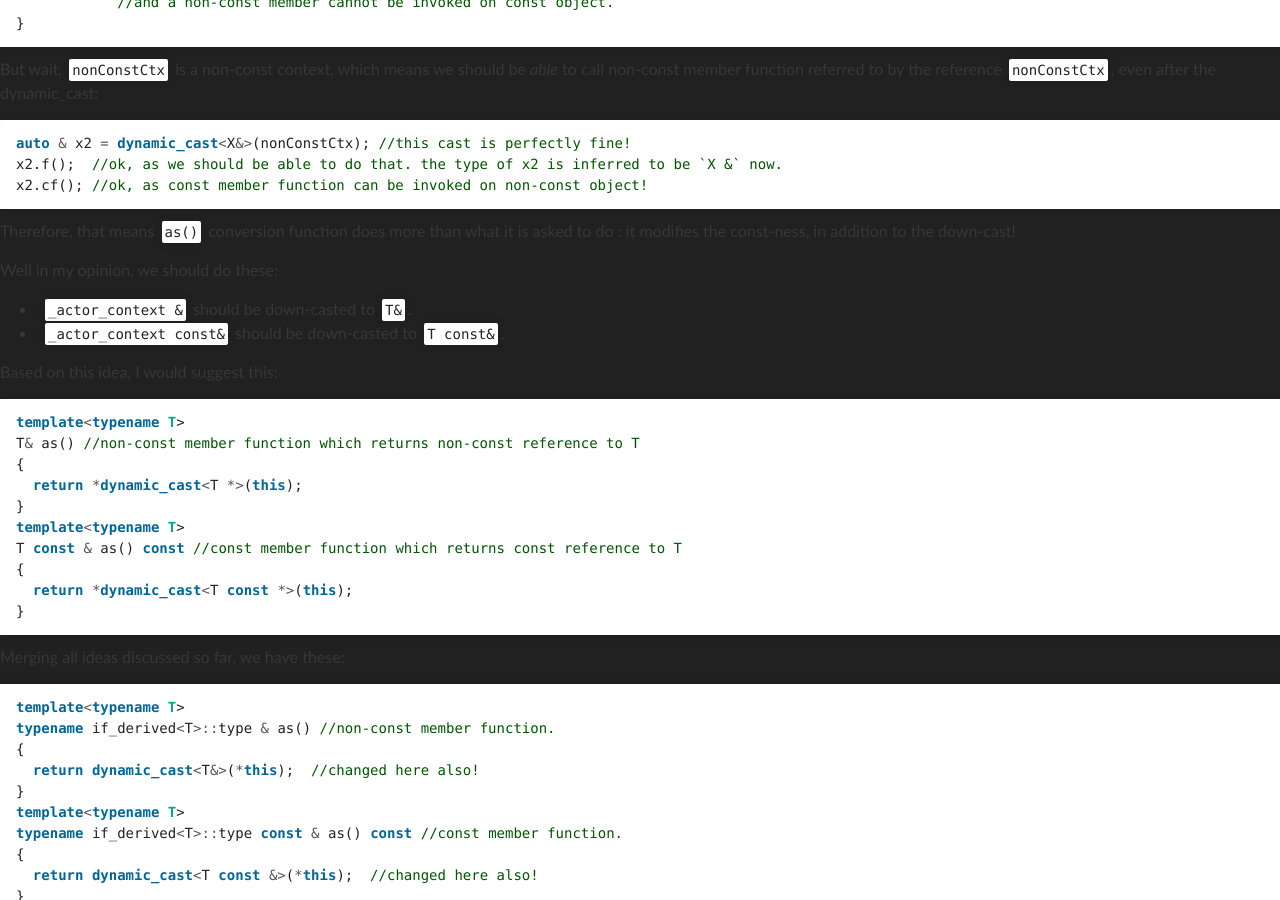
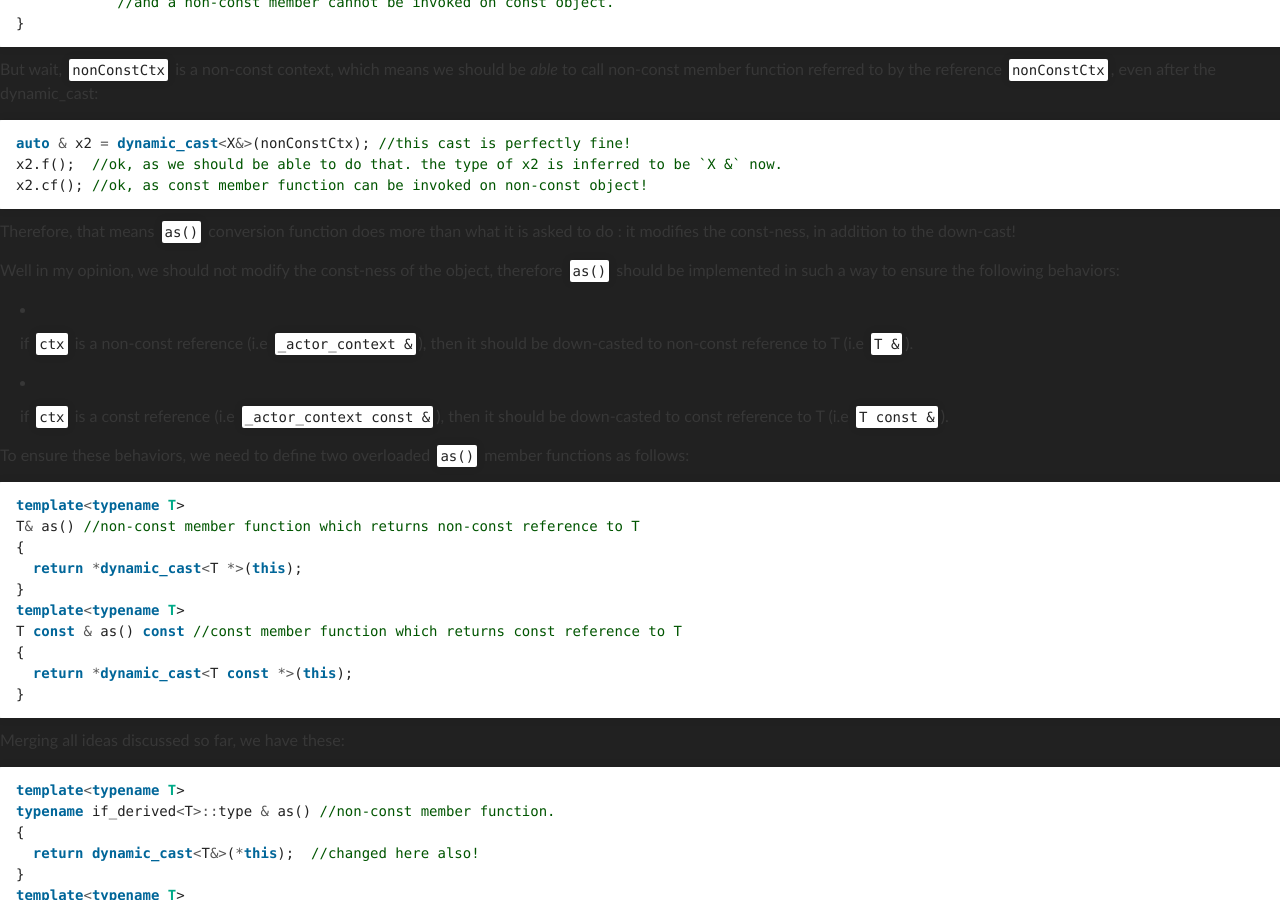
Before and after one commit to snawaz/snawaz.github.com, a Jekyll site: the page built from _posts/2012-09-02-review-of-casablanca.markdown, in a window 1280 px wide and 900 px high, scrolled down 3764 px. Built offline with Jekyll 4.4.1, drawn with Linux system fonts in a browser that asks for light colours; comment, search, counter and statistics services are not loaded.

Commit message:
Update _posts/2012-09-02-review-of-casablanca.markdown
"Immutability is important" is made better.

```diff
--- a/_posts/2012-09-02-review-of-casablanca.markdown
+++ b/_posts/2012-09-02-review-of-casablanca.markdown
@@ -178,12 +178,13 @@ x2.cf(); //ok, as const member function can be invoked on non-const object!
 
 Therefore, that means `as()` conversion function does more than what it is asked to do : it modifies the const-ness, in addition to the down-cast!
 
-Well in my opinion, we should do these:
+Well in my opinion, we should not modify the const-ness of the object, therefore `as()` should be implemented in such a way to ensure the following behaviors:
 
-- `_actor_context &` should be down-casted to `T&`.
-- `_actor_context const&` should be down-casted to `T const&`.
+- if `ctx` is a non-const reference (i.e `_actor_context &`), then it should be down-casted to non-const reference to T (i.e `T &`).
 
-Based on this idea, I would suggest this:
+- if `ctx` is a const reference (i.e `_actor_context const &`), then it should be down-casted to const reference to T (i.e `T const &`).
+
+To ensure these behaviors, we need to define two overloaded `as()` member functions as follows:
 
 {% highlight cpp%}
 template<typename T>
```
